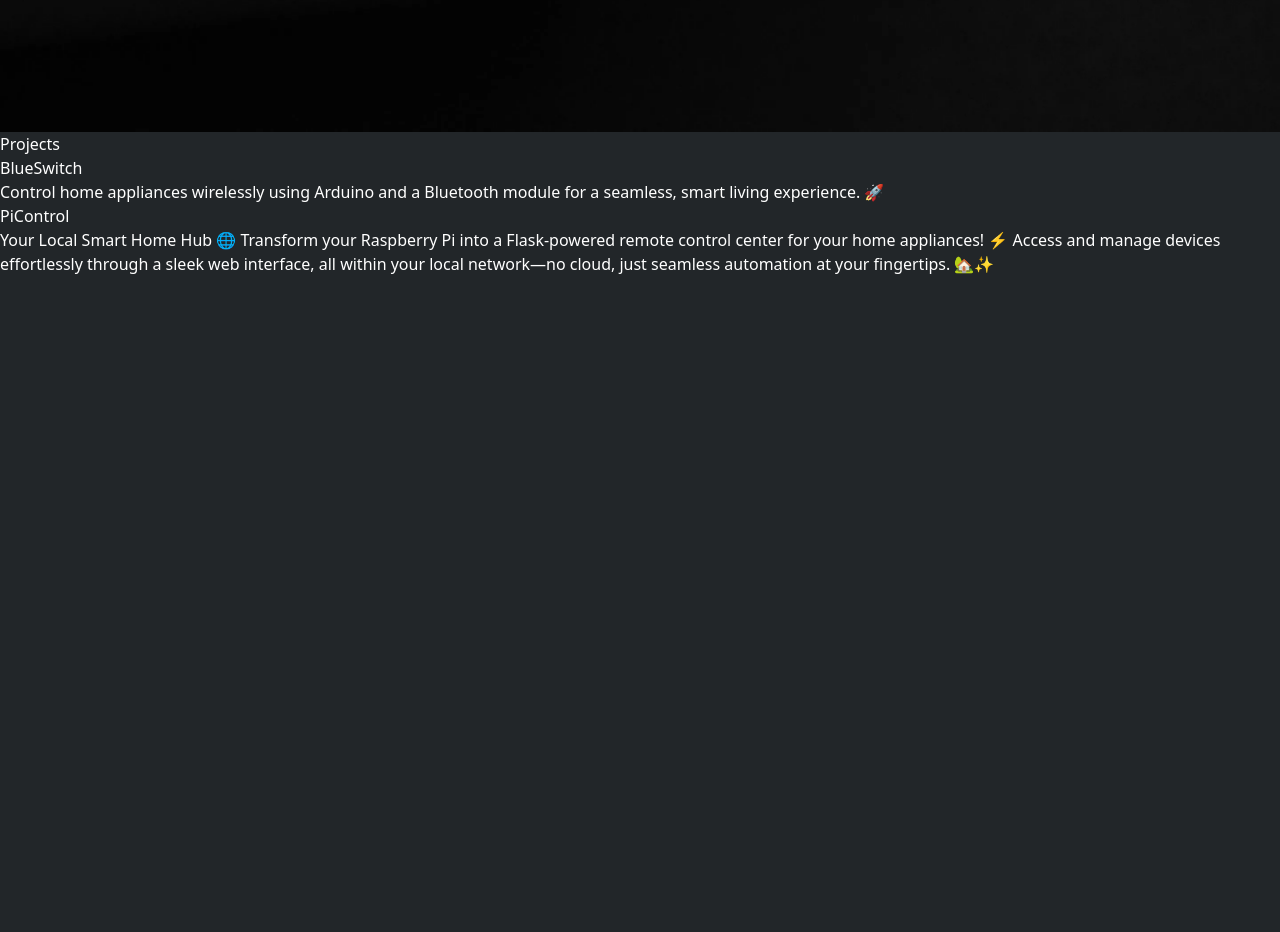
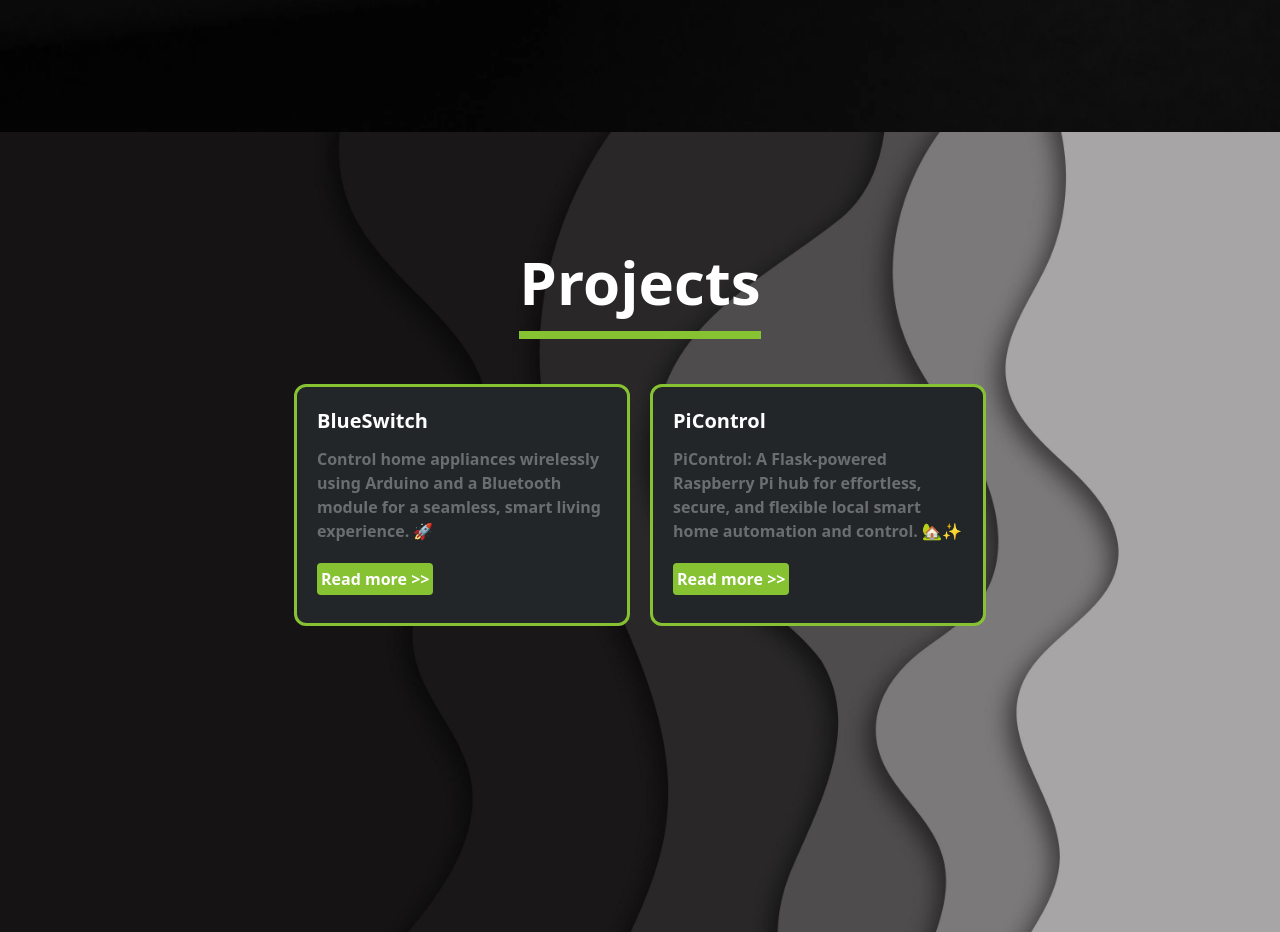
Before and after one commit to INFANT-RYAN/portfolioV1, a plain HTML site: page index.html in a window 1280 px wide. Shown: the part 740-1672 px from the top of the page. Before the commit the page ends 1016 px from the top, so only its background shows below. Drawn offline with nearby package versions, Linux system fonts and the light colour scheme.

Commit message:
feat: project css

```diff
--- a/index.html
+++ b/index.html
@@ -6,7 +6,7 @@
     <script src="https://cdn.jsdelivr.net/npm/@tailwindcss/browser@4"></script>
     <title>Document</title>
 </head>
-<body class="bg-[#222629] text-white">
+<body class="bg-[#222629] w-[100%] text-white">
     <header>
         <nav >
             <ul class="flex justify-center gap-10 p-5 text-xl font-semibold ">
@@ -25,15 +25,19 @@
             <button class="bg-[#86c232] px-4 rounded-xl font-bold m-4">Download Resume</button>
         </div>
     </section>
-    <section id="project">
-        <h3>Projects</h3>
-        <div>
-            <h3>BlueSwitch</h3>
-            <p>Control home appliances wirelessly using Arduino and a Bluetooth module for a seamless, smart living experience. 🚀</p>
+    <section id="project " class="bg-[url('./project.jpg')] bg-cover bg-center h-screen p-20">
+        <h3 class="font-bold text-6xl text-center my-10"> <span class="border-b-8 border-b-[#86c232] pb-2 ">Projects</span></h3>
+        <div class="w-[100%] flex justify-center items-center gap-5 my-10 ">
+            <div class="w-[30%] border-3 border-[#86c232] bg-[#222629] mt-8 rounded-xl p-5">
+            <h3 class="font-bold text-xl pb-3">BlueSwitch</h3>
+            <p class="text-[#6b6e70] font-semibold pb-3">Control home appliances wirelessly using Arduino and a Bluetooth module for a seamless, smart living experience. 🚀</p>
+            <button class="bg-[#86c232] p-1 rounded-sm font-bold my-2">Read more >></button>
         </div>
-        <div>
-            <h3>PiControl</h3>
-            <p>Your Local Smart Home Hub 🌐 Transform your Raspberry Pi into a Flask-powered remote control center for your home appliances! ⚡ Access and manage devices effortlessly through a sleek web interface, all within your local network—no cloud, just seamless automation at your fingertips. 🏡✨</p>
+        <div class="w-[30%] border-3 border-[#86c232] bg-[#222629] mt-8 rounded-xl p-5">
+            <h3 class="font-bold text-xl pb-3">PiControl</h3>
+            <p class="text-[#6b6e70] font-semibold pb-3">PiControl: A Flask-powered Raspberry Pi hub for effortless, secure, and flexible local smart home automation and control. 🏡✨</p>
+            <button class="bg-[#86c232] p-1 rounded-sm font-bold my-2">Read more >></button>
+        </div>
         </div>
 
     </section>
```
Also changed, not shown: project.jpg (added).
